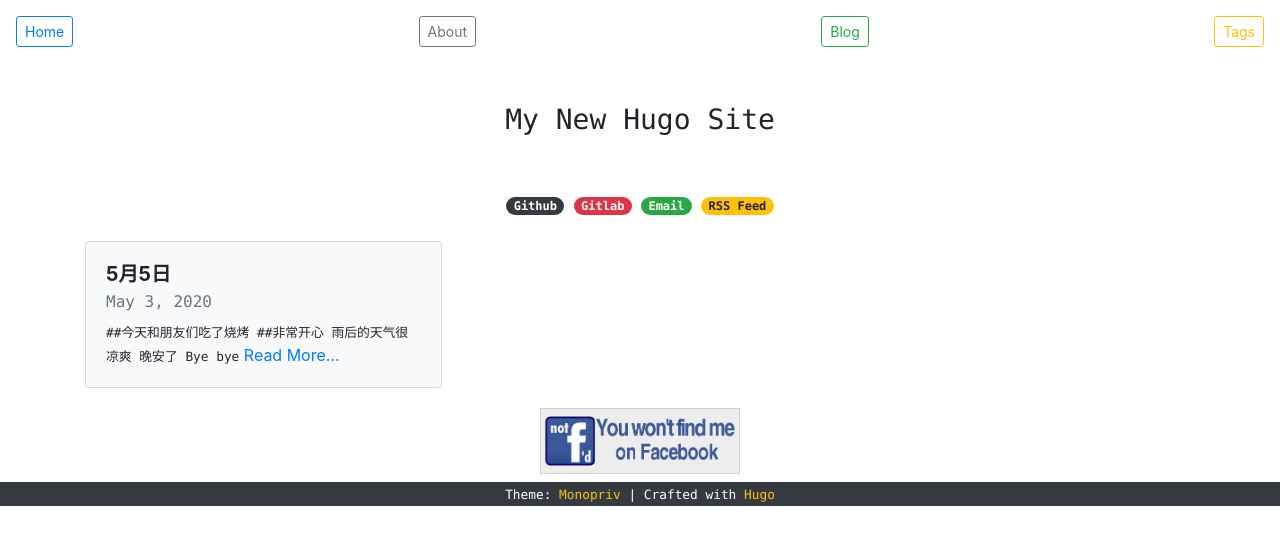
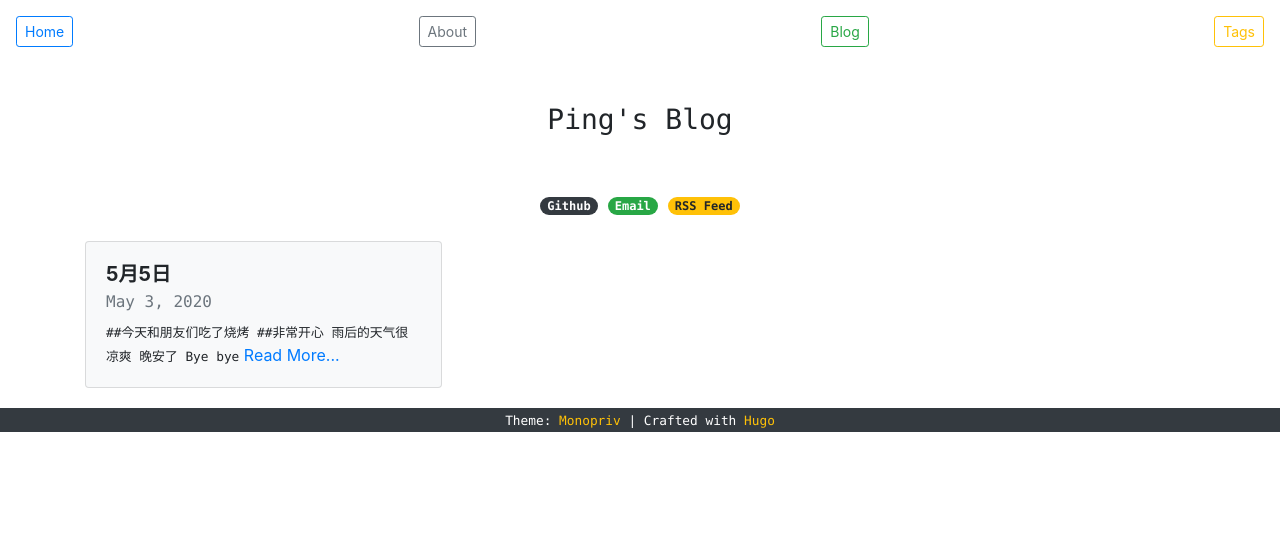
Before and after one commit to valepipi/valepipi.github.io, a plain HTML site: page index.html in a window 1280 px wide. Drawn offline with Linux system fonts and the light colour scheme.

Commit message:
Update index.html

```diff
--- a/index.html
+++ b/index.html
@@ -20,12 +20,11 @@
 <section class="container text-monospace">
   <div class="container text-center">
 
-		<h3 class="mt-3">My New Hugo Site</h3>
+		<h3 class="mt-3">Ping's Blog</h3>
 		<span class='text-secondary'></span>
 		<br><br>
     <div class="bg-white">
 			<a href=""><span class="badge badge-pill badge-dark">Github</span></a>
-			<a href=""><span class="badge badge-pill badge-danger">Gitlab</span></a>
 			<a href="mailto:"><span class="badge badge-pill badge-success">Email</span></a>
 			<a href="https://valepipi.github.io/index.xml"><span class="badge badge-pill badge-warning">RSS Feed</span></a>
 
@@ -50,11 +49,6 @@ Bye bye</small>
 
 		</div>
 </section>
-<section class="container text-center mt-2">
-	<a href='https://stallman.org/facebook.html' target="_blank">
-		<img  class="img-responsive" src='https://valepipi.github.io/img/no-facebook.png' width="200px" alt="I'm Not On Faceboook">
-	</a>
-</section>
 
       </div>
   </body><footer>
```
